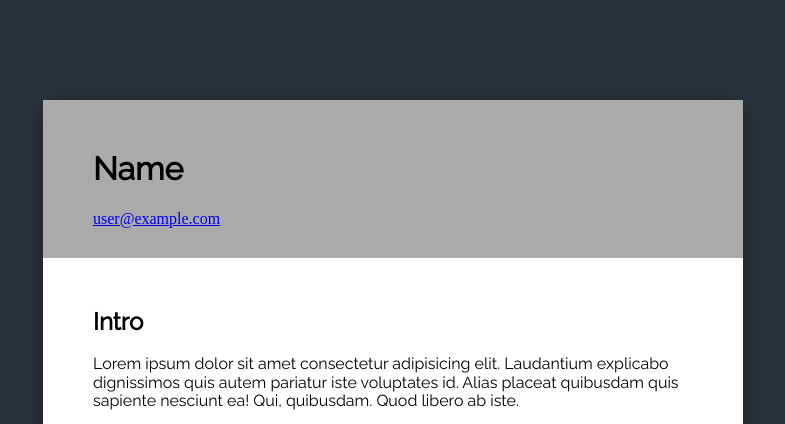
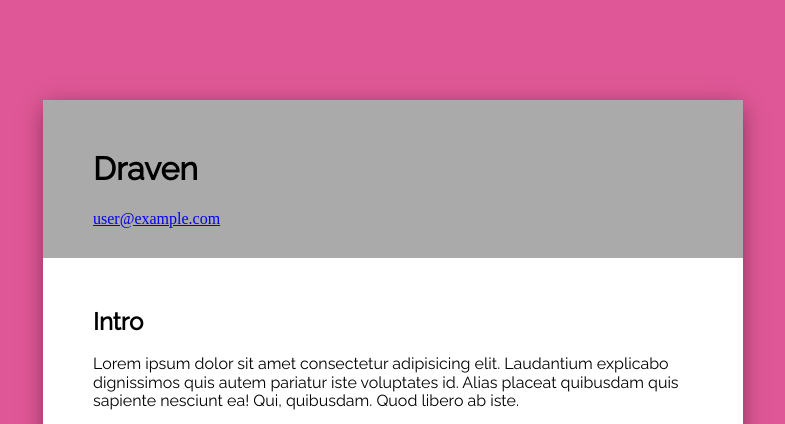
Before and after one commit to DravenShi/first-website, a plain HTML site: page index.html in a window 1280 px wide. Shown: the top 424 px of the page, without its empty margins (247-1032 px from the left). Drawn offline with nearby package versions, Linux system fonts and the light colour scheme.

Commit message:
CSS修改

```diff
--- a/css/style.css
+++ b/css/style.css
@@ -23,7 +23,7 @@ html,
 body {
     margin: 0;
     padding: 0;
-    background-color: #29323b;
+    background-color: #df5796;
 }
 
 
--- a/index.html
+++ b/index.html
@@ -15,7 +15,7 @@
     <div class="cv">
         <!-- cv-header -->
         <header class="cv-header">
-            <h1>Name</h1>
+            <h1>Draven</h1>
             <a href="mailto:user@example.com">user@example.com</a>
         </header>
         <!-- cv-header end -->
```
